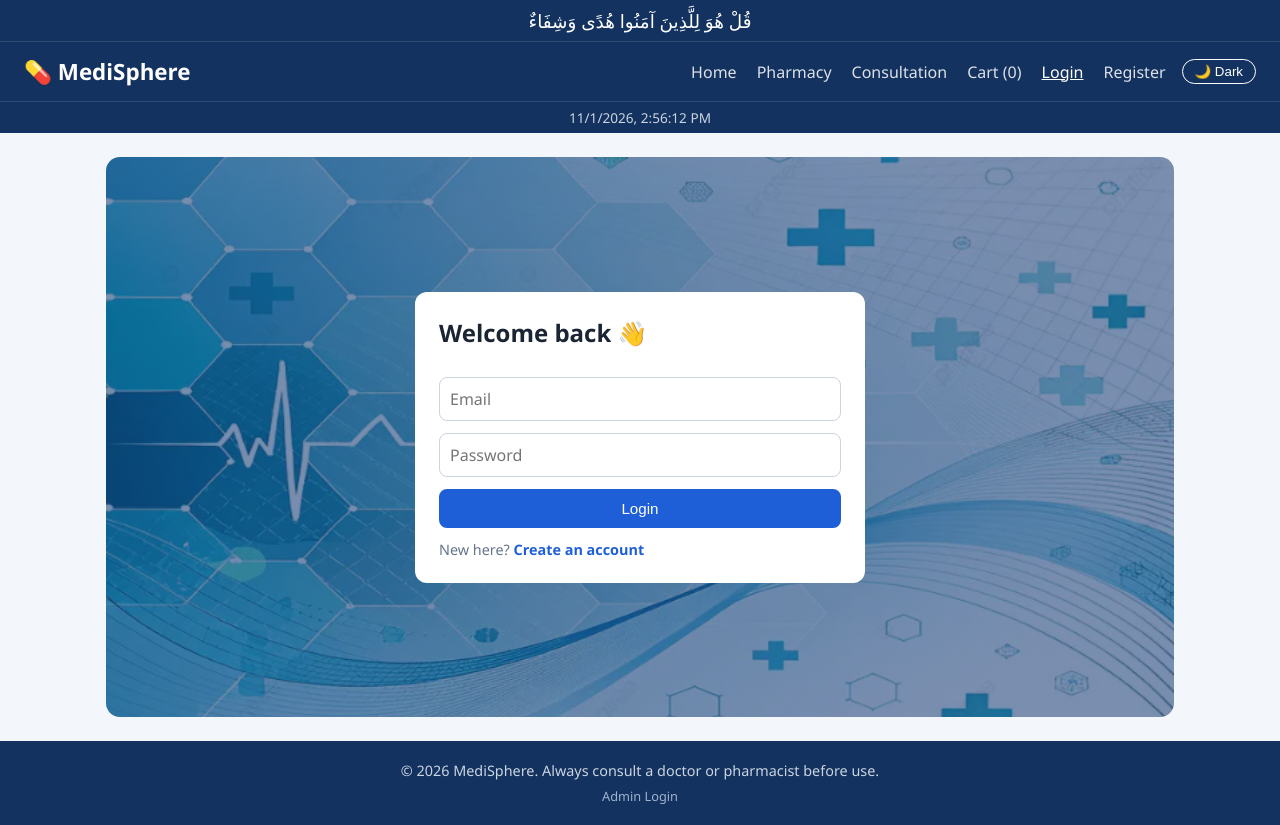
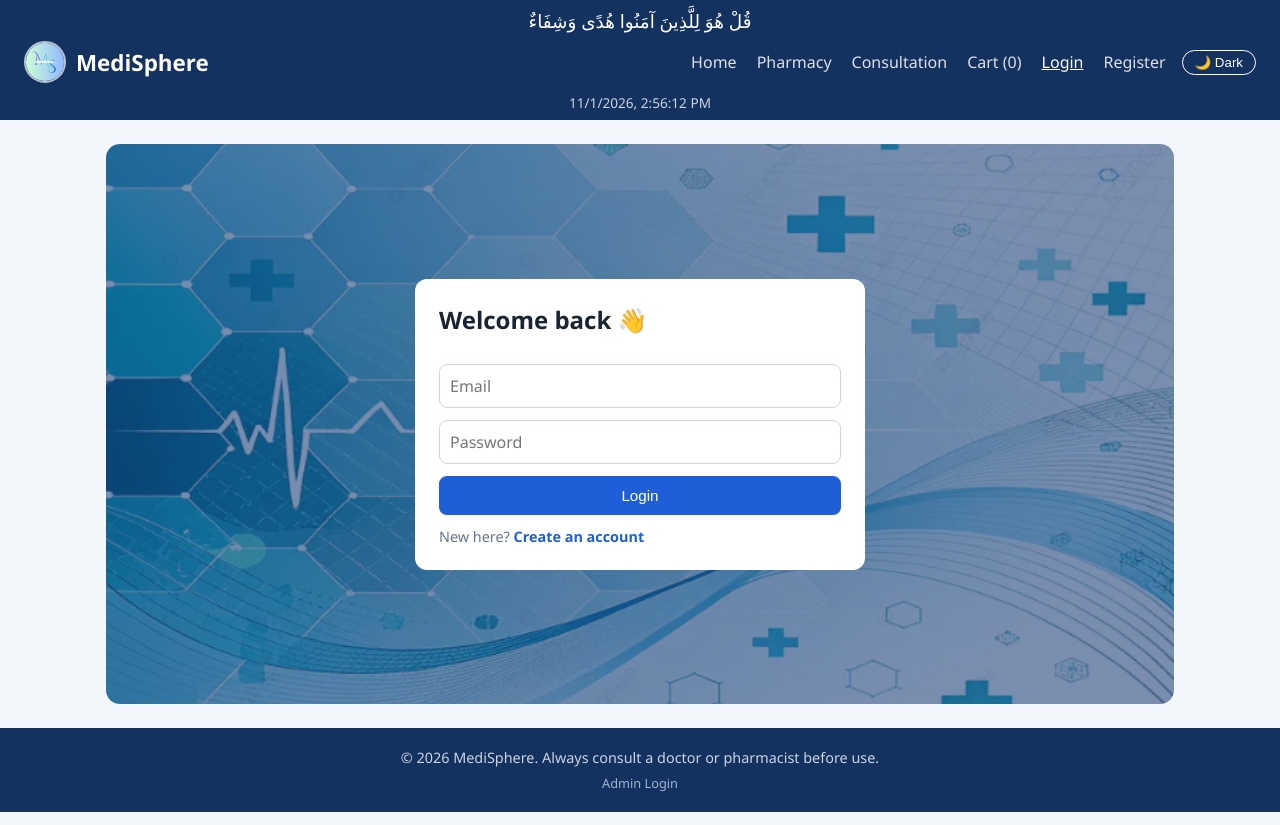
Before and after one commit to Nooramajeed95/medisphere, a React (Vite) app: page /login in a window 1280 px wide. Built offline with nearby package versions, Linux system fonts and the light colour scheme.

Commit message:
Logo in navbar, merge top bars

```diff
--- a/src/components/Navbar.jsx
+++ b/src/components/Navbar.jsx
@@ -7,6 +7,7 @@ import { useAdmin } from "../context/AdminContext";
 export default function Navbar() {
   const { count } = useCart();
   const { user, logout } = useAuth();
+  const { isAdmin } = useAdmin();
   const navigate = useNavigate();
   const [dark, setDark] = useState(() => localStorage.getItem("medisphere-theme") === "dark");
 
@@ -22,11 +23,15 @@ export default function Navbar() {
 
   return (
     <header className="navbar">
-      <Link to="/" className="logo">💊 MediSphere</Link>
+      <Link to="/" className="logo">
+        <img className="logo-img" src="/images/Logo.jpg" alt="MediSphere logo" />
+        MediSphere
+      </Link>
       <nav>
         <NavLink to="/">Home</NavLink>
         <NavLink to="/products">Pharmacy</NavLink>
         <NavLink to="/consultation">Consultation</NavLink>
+        {isAdmin && <NavLink to="/admin">Admin</NavLink>}
         <NavLink to="/cart">Cart ({count})</NavLink>
         {user ? (
           <>
--- a/src/index.css
+++ b/src/index.css
@@ -211,3 +211,7 @@ body { overflow-x: hidden; }
 
 .logo { display: flex; align-items: center; gap: 10px; }
 .logo-img { width: 42px; height: 42px; border-radius: 50%; object-fit: cover; border: 2px solid rgba(255,255,255,0.7); }
+
+.navbar { border: none; padding-top: 6px; padding-bottom: 10px; }
+.versebar { padding: 8px 12px 2px; }
+.datebar { padding: 0 0 8px; }
```
